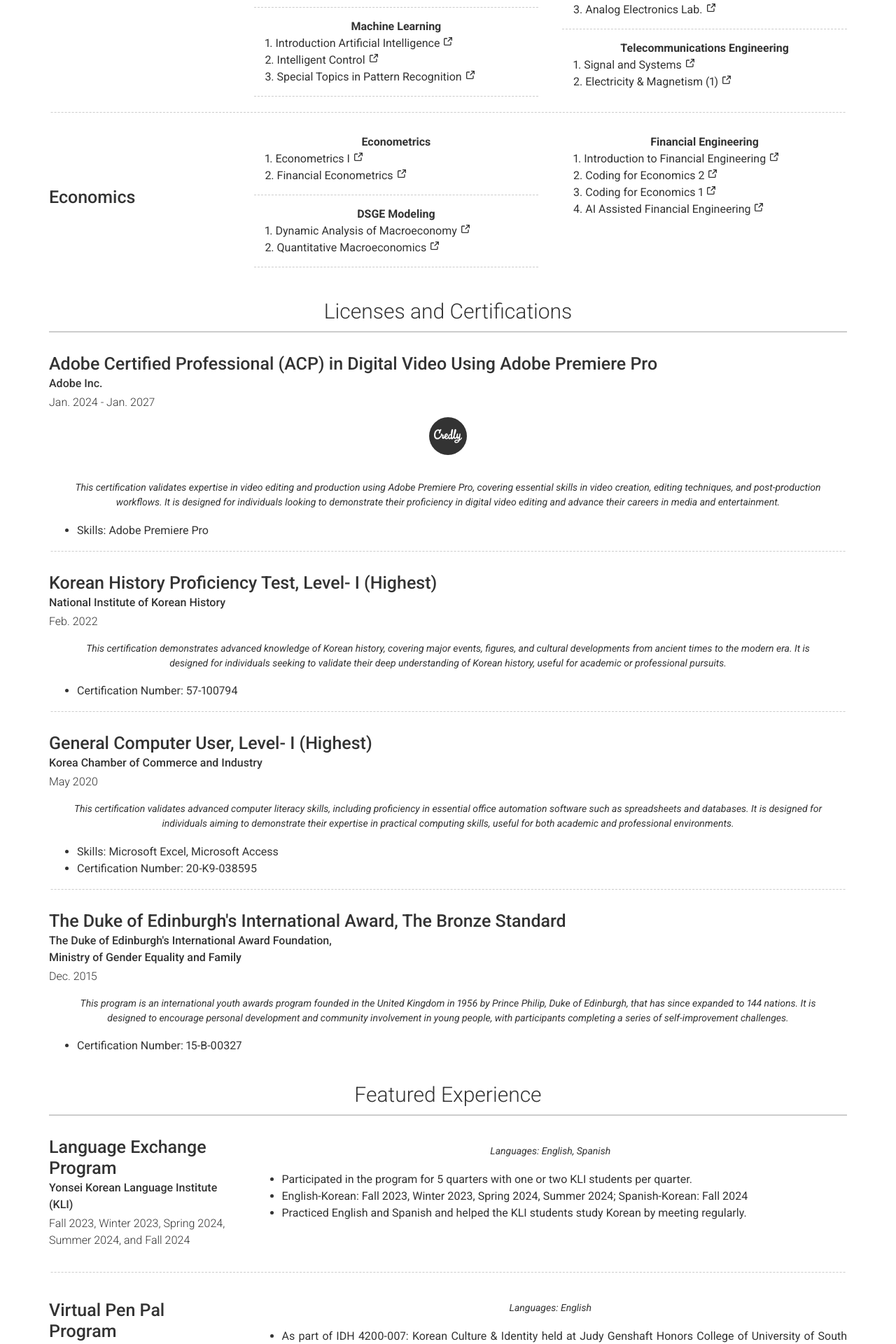
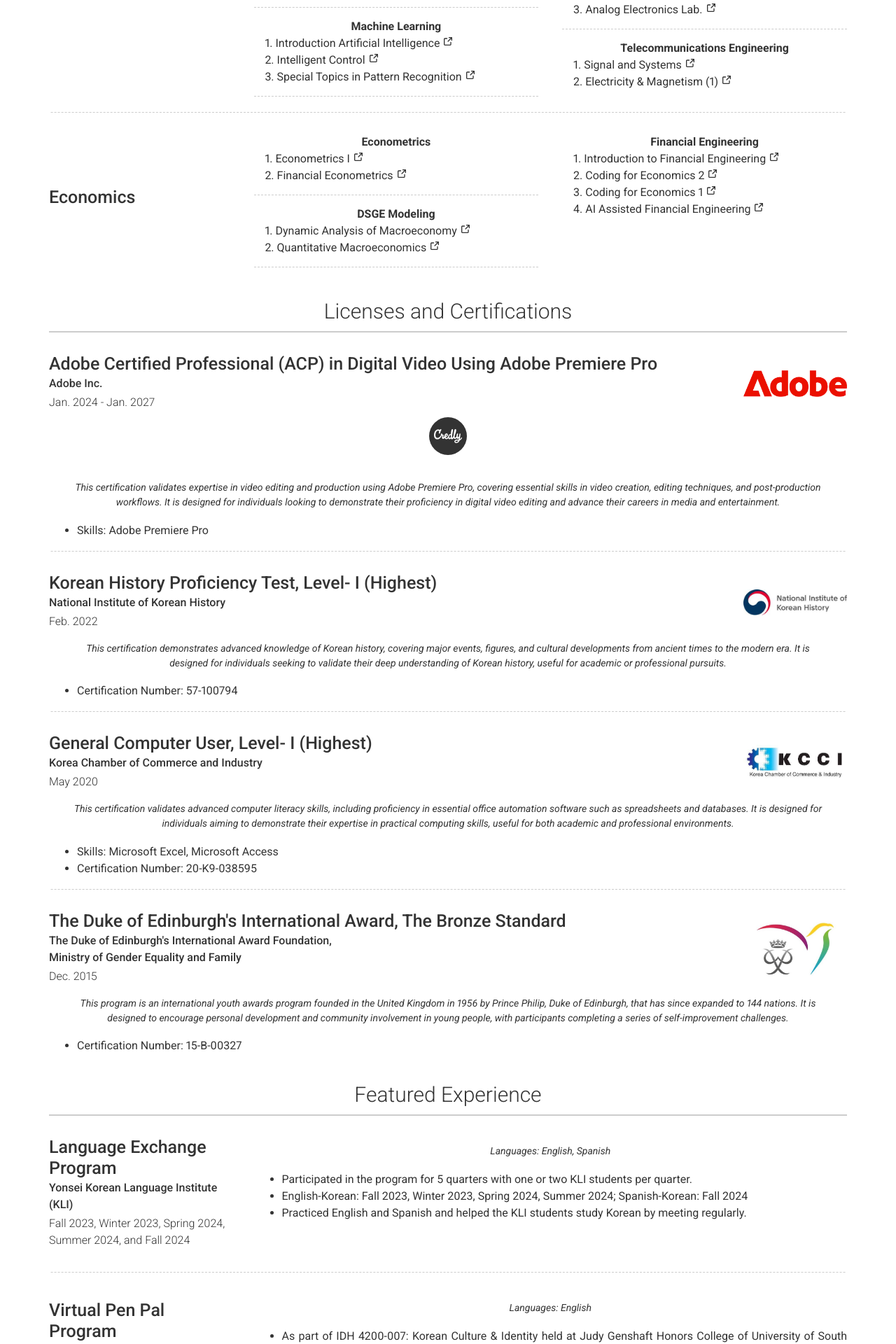
Before and after one commit to fluorite42/deprecated-website, a Jekyll site: the page built from index.markdown, in a window 1280 px wide. Shown: the part 3059-4979 px from the top of the page at 70% size. Built offline with Jekyll 4.4.1, drawn with Linux system fonts in a browser that asks for light colours; nearby versions of some CDN libraries.

Commit message:
ADD cert img

```diff
--- a/_data/projects.yml
+++ b/_data/projects.yml
@@ -8,7 +8,7 @@
           Hyundai NGV,
           Embedded Systems and Computer Architecture Lab (eSCaL)
         caption: Jul. 2024 - Oct. 2024
-        img: /images/Hyundai_Motor_Group_CI.png
+        img: /images/logo_hyundai.png
         authors:
           - name: Jinyoung Lee*¹
           - name: Won Woo Ro**²
--- a/_data/publications.yml
+++ b/_data/publications.yml
@@ -7,7 +7,7 @@
         sub_title: |
           CGO '25: Proceedings of the 2025 IEEE/ACM International Symposium on Code Generation and Optimization
         caption: Mar. 2025
-        img: /images/cgo_logo.jpg
+        img: /images/logo_cgo.jpg
         authors:
           - name: Enhyeok Jang*
           - name: Youngmin Kim*
@@ -28,7 +28,7 @@
           PACT '24: Proceedings of the 2024 International Conference on Parallel Architectures and Compilation Techniques
         caption: 13 Oct. 2024
         link: https://doi.org/10.1145/3656019.3676899
-        img: /images/pact_logo.gif
+        img: /images/logo_pact.gif
         authors:
           - name: Enhyeok Jang*
           - name: Dongho Ha**
--- a/_includes/section-list.html
+++ b/_includes/section-list.html
@@ -1,6 +1,45 @@
 {% for item in include.content %}
   <div class="row clearfix layout layout-{{item.layout | default: 'left'}} border-{{item.border | default: 'no'}}">
     <div class="col-xs-12 col-sm-4 col-md-3 col-print-12 details">
+
+      <style>
+        .columns-list {
+          display: flex;
+          justify-content: space-between;
+        }
+        .column-list1 {
+          width: 83%;
+          font-size: 16px;
+        }
+
+        .column-list2 {
+          width: 13%;
+          font-size: 16px;
+          text-align: left;
+          margin-top: auto;
+          margin-bottom: auto;
+        }
+
+        @media (max-width: 768px) {
+          .columns-list {
+            flex-direction: column;
+          }
+          .column-list1 {
+            width: 100%;
+          }
+
+          .column-list2 {
+            width: 25%;
+            margin: 0 auto;
+            text-align: center;
+          }
+        }
+      </style>
+
+      {%- if item.img -%}
+        <div class="columns-list">
+
+          <div class="column-list1">
             <h4 id="{{ item.title | slugify }}">{{ item.title }}</h4>
             {%- if item.sub_title -%}<p><b>{{ item.sub_title | newline_to_br }}</b></p>{%- endif -%}
             {%- if item.caption -%}<p>{{ item.caption }}</p>{%- endif -%}
@@ -9,6 +48,23 @@
               {% include a.html href=item.link class="link" %}
                 {%- if item.link_text -%}{{ item.link_text }}{%- else -%}{{ item.link }}{%- endif -%}
               </a>
+            {%- endif -%}
+          </div>
+          <div class="column-list2">
+              <img src="{{ item.img }}" alt="{{ item.sub_title }}" class="img-responsive">
+          </div>
+
+        </div>
+      {%- else -%}
+          <h4 id="{{ item.title | slugify }}">{{ item.title }}</h4>
+          {%- if item.sub_title -%}<p><b>{{ item.sub_title | newline_to_br }}</b></p>{%- endif -%}
+          {%- if item.caption -%}<p>{{ item.caption }}</p>{%- endif -%}
+
+          {%- if item.link -%}
+            {% include a.html href=item.link class="link" %}
+              {%- if item.link_text -%}{{ item.link_text }}{%- else -%}{{ item.link }}{%- endif -%}
+            </a>
+          {%- endif -%}
       {%- endif -%}
 
       <p class="no-print aditional-links">
```
Also changed, not shown: _data/certifications.yml (+4 -0 lines), images/logo_adobe.png (added), images/logo_cgo.jpg (renamed from images/cgo_logo.jpg), images/logo_duke.jpg (added), images/logo_history.jpg (added), images/logo_hyundai.png (renamed from images/Hyundai_Motor_Group_CI.png), images/logo_kcci.jfif (added), images/logo_pact.gif (renamed from images/pact_logo.gif). Lines whose indentation alone changed are shown as unchanged.
